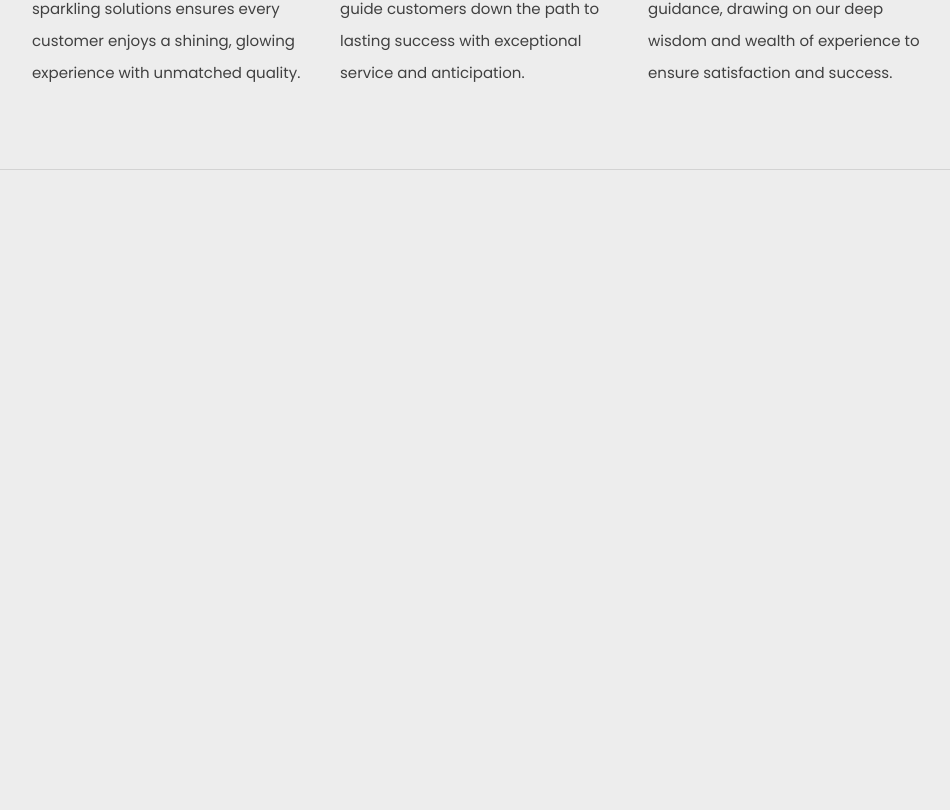
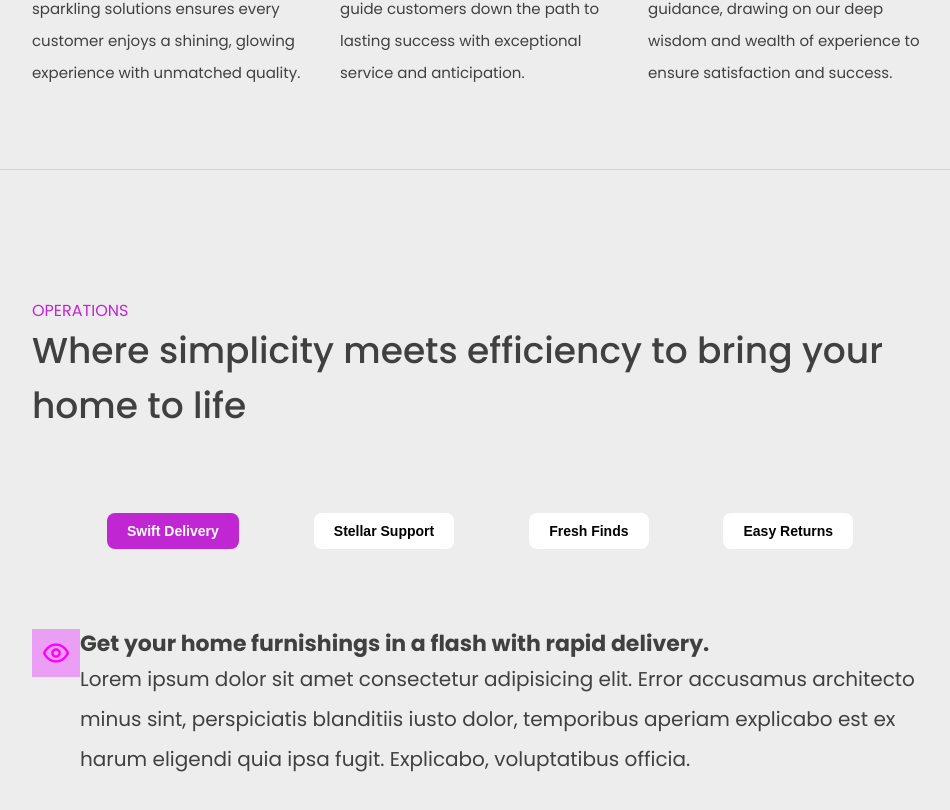
Before and after one commit to dariojularic/x-shopper-dream-e-commerce, a React (Vite) app: page / in a window 1280 px wide. Shown: the part 2000-2810 px from the top of the page, without its empty margins (160-1110 px from the left). Before the commit the page ends 2290 px from the top, so only its background shows below. Built offline with nearby package versions, Linux system fonts and the light colour scheme; no server answers.

Commit message:
Add style

```diff
--- a/src/pages/Home/Index.tsx
+++ b/src/pages/Home/Index.tsx
@@ -5,6 +5,9 @@ import Hero from "./components/Hero";
 import Cooperations from "./components/Cooperations";
 import FeaturedProducts from "./components/FeaturedProducts";
 import ForthSection from "./components/ForthSection";
+import Services from "./components/Services";
+
+
 
 // pogledat malo organizaciju foldera
 
@@ -29,6 +32,7 @@ function Home() {
       <Cooperations />
       <FeaturedProducts />
       <ForthSection />
+      <Services />
     </>
   );
 }
--- a/src/pages/Home/components/ForthSection.tsx
+++ b/src/pages/Home/components/ForthSection.tsx
@@ -15,7 +15,6 @@ function ForthSection() {
         <div className="skills-container">
           <ul className="skills-list">
             <li className="skill-item">
-              {/* <div className="skill-container"> */}
               <div className="skill-icon-container">
                 <img className="skill-icon" src="src/assets/eye1.png" alt="" />
               </div>
@@ -28,11 +27,9 @@ function ForthSection() {
                   quality.
                 </p>
               </div>
-              {/* </div> */}
             </li>
 
             <li className="skill-item">
-              {/* <div className="skill-container"> */}
               <div className="skill-icon-container">
                 <img className="skill-icon" src="src/assets/eye1.png" alt="" />
               </div>
@@ -45,11 +42,9 @@ function ForthSection() {
                   anticipation.
                 </p>
               </div>
-              {/* </div> */}
             </li>
 
             <li className="skill-item">
-              {/* <div className="skill-container"> */}
               <div className="skill-icon-container">
                 <img className="skill-icon" src="src/assets/eye1.png" />
               </div>
@@ -62,7 +57,6 @@ function ForthSection() {
                   and success.
                 </p>
               </div>
-              {/* </div> */}
             </li>
           </ul>
         </div>
--- /dev/null
+++ b/src/pages/Home/components/Services.css
@@ -0,0 +1,20 @@
+.services-container {
+  display: flex;
+  justify-content: space-evenly;
+  margin-bottom: 8rem;
+}
+
+.service-details {
+  display: flex;
+}
+
+.service-heading {
+  line-height: 3rem;
+  font-size: 2.2rem;
+}
+
+.service-paragraph {
+  font-size: 2rem;
+  line-height: 4rem;
+
+}
--- /dev/null
+++ b/src/pages/Home/components/Services.tsx
@@ -0,0 +1,62 @@
+import "./Services.css";
+import Button from "../../../components/Button";
+
+function handleClick() {}
+
+function Services() {
+  return (
+    <section className="section services-section">
+      <div className="container">
+        <div className="featured-headings-container">
+          <h3 className="section-heading-intro">OPERATIONS</h3>
+          <h2 className="section-subheading">
+            Where simplicity meets efficiency to bring your home to life
+          </h2>
+        </div>
+
+        <div className="services-container">
+          <Button
+            value="Swift Delivery"
+            type="action1"
+            handleClick={handleClick}
+          />
+          <Button
+            value="Stellar Support"
+            type="action2"
+            handleClick={handleClick}
+          />
+          <Button
+            value="Fresh Finds"
+            type="action2"
+            handleClick={handleClick}
+          />
+          <Button
+            value="Easy Returns"
+            type="action2"
+            handleClick={handleClick}
+          />
+        </div>
+
+        <article>
+          <div className="service-details">
+            <div className="service-icon-container">
+              <img src="src/assets/eye1.png" alt="" />
+            </div>
+
+            <div className="service-heading-paragraph">
+              <h3 className="service-heading">Get your home furnishings in a flash with rapid delivery.</h3>
+              <p className="service-paragraph">
+                Lorem ipsum dolor sit amet consectetur adipisicing elit. Error
+                accusamus architecto minus sint, perspiciatis blanditiis iusto
+                dolor, temporibus aperiam explicabo est ex harum eligendi quia
+                ipsa fugit. Explicabo, voluptatibus officia.
+              </p>
+            </div>
+          </div>
+        </article>
+      </div>
+    </section>
+  );
+}
+
+export default Services;
```
